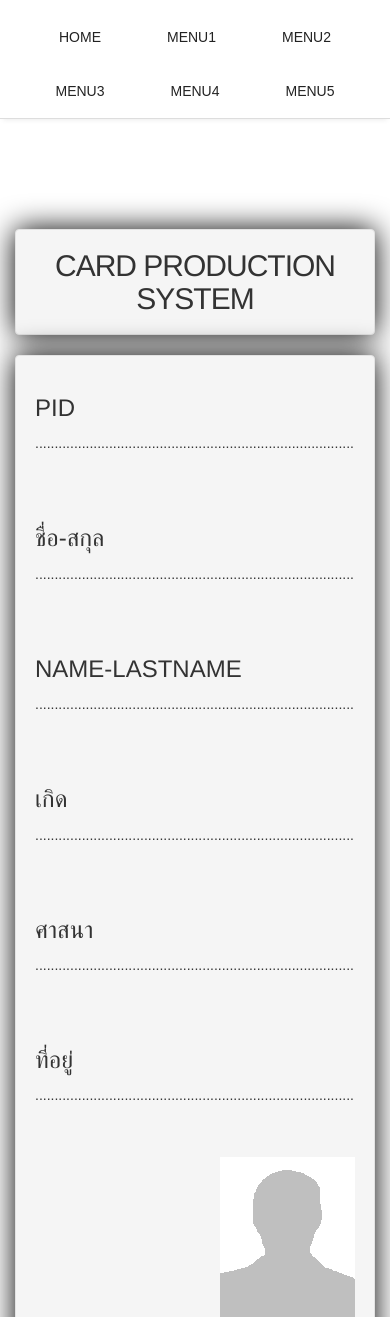
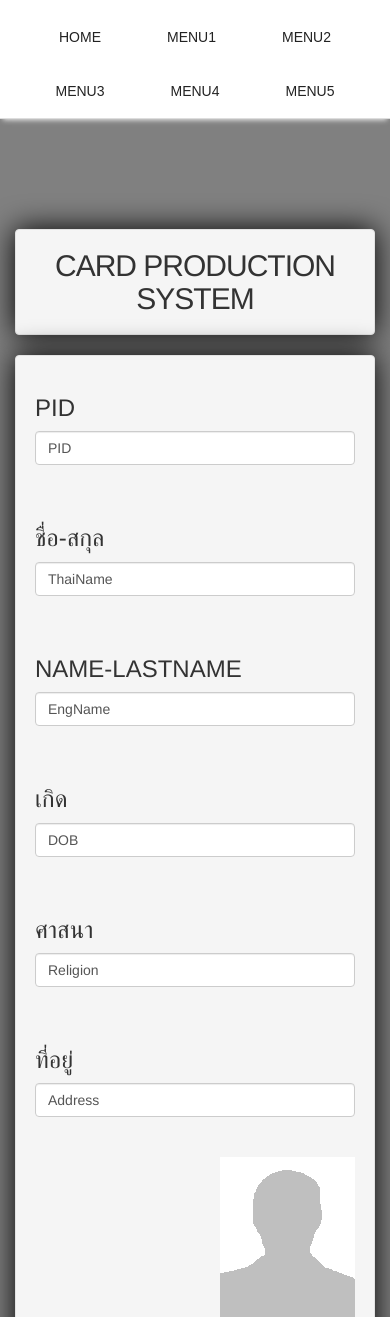
Before and after one commit to O3-774f79/menu-gp, a React (Create React App) app: page /Infocard in a window 390 px wide. Shown: the top 1317 px of the page. Built offline with nearby package versions, Linux system fonts and the light colour scheme.

Commit message:
mock data in display page

```diff
--- /dev/null
+++ b/src/components/modaKey.js
@@ -0,0 +1,62 @@
+import React, { PureComponent } from 'react'
+import { Button, Modal } from 'react-bootstrap'
+class ModalComponent extends PureComponent {
+  constructor(props) {
+    super(props)
+    this.state = { show: false }
+    this.open = this.open.bind(this)
+    this.close = this.close.bind(this)
+  }
+  close() {
+    this.setState({ show: false })
+  }
+  open() {
+    this.setState({ show: true })
+  }
+  render() {
+    console.log(this.state)
+    return <div>
+        <Button bsStyle="primary" onClick={this.open}>
+          เปลี่ยน key
+        </Button>
+        <Modal show={this.state.show} onHide={this.close} container={this} aria-labelledby="contained-modal-title">
+          <Modal.Header closeButton>
+            <Modal.Title id="contained-modal-title">
+              Change Key
+            </Modal.Title>
+          </Modal.Header>
+          <Modal.Body style={{ height: 300 }}>
+            <div className="col-md-2" style={{ textAlign: 'right' }}>
+              <label>Input PID</label>
+            </div>
+            <div className="col-md-8">
+              <input type="text" className="form-control" />
+            </div>
+            <div className="col-md-2">
+              <button style={{ marginBottom: 30 }} className="btn btn-warning">
+                Verify
+              </button>
+            </div>
+            <div className="col-md-2" style={{ textAlign: 'right' }}>
+              <label>Old Key</label>
+            </div>
+            <div className="col-md-10">
+              <input type="text" className="form-control" />
+            </div>
+            <div className="col-md-2" style={{ textAlign: 'right' }}>
+              <label>New Key</label>
+            </div>
+            <div className="col-md-10">
+              <input type="text" className="form-control" />
+            </div>
+            <div className="col-md-2.offset-5">
+              <button style={{ marginTop: 20 }} className="btn btn-primary">
+                เปลี่ยน key
+              </button>
+            </div>
+          </Modal.Body>
+        </Modal>
+      </div>
+  }
+}
+export default ModalComponent
--- /dev/null
+++ b/src/components/modalPin.js
@@ -0,0 +1,56 @@
+import React, { PureComponent } from 'react'
+import { Button, Modal } from 'react-bootstrap'
+const styles = {
+    marginTop: 15
+}
+class ModalPin extends PureComponent {
+  constructor(props) {
+    super(props)
+    this.state = { show: false }
+    this.open = this.open.bind(this)
+    this.close = this.close.bind(this)
+  }
+  close() {
+    this.setState({ show: false })
+  }
+  open() {
+    this.setState({ show: true })
+  }
+  render() {
+    return <div>
+        <Button bsStyle="primary" onClick={this.open} style={{ marginTop: '10px' }}>
+          Change Pin
+        </Button>
+        <Modal show={this.state.show} onHide={this.close} container={this} aria-labelledby="contained-modal-title">
+          <Modal.Header closeButton>
+            <Modal.Title id="contained-modal-title">Change Pin</Modal.Title>
+          </Modal.Header>
+          <Modal.Body style={{ height: 300 }}>
+            <div className="col-md-2" style={styles}>
+              <label>Old Pin</label>
+            </div>
+            <div className="col-md-10">
+              <input style={styles} type="text" className="form-control" />
+            </div>
+            <div className="col-md-2" style={styles}>
+              <label>New Pin</label>
+            </div>
+            <div className="col-md-10">
+              <input style={styles} type="text" className="form-control" />
+            </div>
+            <div className="col-md-2" style={styles}>
+              <label>Confirm Pin</label>
+            </div>
+            <div className="col-md-10">
+              <input style={styles} type="text" className="form-control" />
+            </div>
+
+            <Button style={{ marginTop: 20 }} bsStyle="primary">
+              เปลี่ยน Pin
+            </Button>
+          </Modal.Body>
+        </Modal>
+      </div>
+  }
+}
+export default ModalPin
--- a/src/pages/Infocard.js
+++ b/src/pages/Infocard.js
@@ -2,9 +2,33 @@ import React, { PureComponent } from 'react'
 import '../resource/css/style.css'
 import HeaderNav from '../components/HeaderNav'
 import FaceShadow from '../resource/images/face_shadow.png'
+import { FormControl } from 'react-bootstrap'
 class Infocard extends PureComponent {
+  constructor(props) {
+    super(props)
+    this.state = {
+      PID: 'PID',
+      ThaiName: 'ThaiName',
+      EngName: 'EngName',
+      DOB: 'DOB',
+      Religion: 'Religion',
+      Address: 'Address'
+    }
+    this.inputData = this.inputData.bind(this)
+  }
+  inputData() {
+    this.setState({
+      PID: '123456789',
+      Name: 'test tester',
+      EngName: 'Eng englist',
+      DOB: '5-10-59',
+      Religion: 'satan',
+      Address: 'bankok'
+    })
+  }
+
   render() {
-    return <div>
+    return <div className="root">
         <HeaderNav />
         <div className="main-section">
           <div className="container">
@@ -17,49 +41,37 @@ class Infocard extends PureComponent {
                   <div className="service-list">
                     <div className="service-list-col2">
                       <h3>PID</h3>
-                      <p id="pid">
-                        .................................................................................................
-                      </p>
+                      <FormControl type="text" value={this.state.PID} placeholder="Enter text" disable />
                     </div>
                   </div>
                   <div className="service-list">
                     <div className="service-list-col2">
                       <h3>ชื่อ-สกุล</h3>
-                      <p id="thai_name">
-                        .................................................................................................
-                      </p>
+                      <FormControl type="text" value={this.state.ThaiName} placeholder="Enter text" disable />
                     </div>
                   </div>
                   <div className="service-list">
                     <div className="service-list-col2">
                       <h3>Name-Lastname</h3>
-                      <p id="eng_name">
-                        .................................................................................................
-                      </p>
+                      <FormControl type="text" value={this.state.EngName} placeholder="Enter text" disable />
                     </div>
                   </div>
                   <div className="service-list">
                     <div className="service-list-col2">
                       <h3>เกิด</h3>
-                      <p id="dob">
-                        .................................................................................................
-                      </p>
+                      <FormControl type="text" value={this.state.DOB} placeholder="Enter text" disable />
                     </div>
                   </div>
                   <div className="service-list">
                     <div className="service-list-col2">
                       <h3>ศาสนา</h3>
-                      <p id="reg">
-                        .................................................................................................
-                      </p>
+                      <FormControl type="text" value={this.state.Religion} placeholder="Enter text" disable />
                     </div>
                   </div>
                   <div className="service-list">
                     <div className="service-list-col2">
                       <h3>ที่อยู่</h3>
-                      <p id="address">
-                        .................................................................................................
-                      </p>
+                      <FormControl type="text" value={this.state.Address} placeholder="Enter text" disable />
                     </div>
                   </div>
                 </div>
@@ -67,7 +79,7 @@ class Infocard extends PureComponent {
                   <img id="image" src={FaceShadow} />
                 </figure>
               </div>
-              <button style={{ margin: '20px' }} id="btn">
+              <button style={{ margin: '20px' }} id="btn" onClick={this.inputData}>
                 Click me
               </button>
             </div>
--- a/src/pages/Keymanage.js
+++ b/src/pages/Keymanage.js
@@ -1,10 +1,11 @@
 import React, { PureComponent } from 'react'
 import '../resource/css/style.css'
 import HeaderNav from '../components/HeaderNav'
+import ModalComponent from '../components/modaKey'
 
 class Keymanage extends PureComponent {
   render() {
-    return <div>
+    return <div className="root">
         <HeaderNav />
         <section className="main-section">
           <div className="container">
@@ -13,23 +14,9 @@ class Keymanage extends PureComponent {
                 <h2> Key Management System</h2>
               </div>
               <div className="well" style={{ height: '500px' }} id="service-body">
-                <div className="row">
-                  <div className="col-md-12" style={{ marginBottom: '50px' }}>
-                    <div className="col-md-2" style={{ textAlign: 'right' }}>
-                      <label for="">input PID</label>
-                    </div>
-                    <div className="col-md-6">
-                      <input type="text" className="form-control" />
-                    </div>
-                    <div className="col-md-2">
-                      <button className="btn btn-warning">verify</button>
-                    </div>
-                  </div>
-                </div>
-
                 <div className="col-md-12">
                   <div className="col-md-12">
-                    <table className="table table-striped">
+                    <table className="table table-striped" style={{marginTop: 60}}>
                       <thead>
                         <tr>
                           <th style={{ textAlign: 'center', width: '20%' }}>
@@ -62,9 +49,7 @@ class Keymanage extends PureComponent {
                       </tbody>
                     </table>
                     <div className="row" style={{ margin: '30px' }}>
-                      <button type="button" className="btn btn-primary" >
-                        เปลี่ยน Key
-                      </button>
+                      <ModalComponent />
                     </div>
                   </div>
                 </div>
--- a/src/pages/Preperso.js
+++ b/src/pages/Preperso.js
@@ -4,7 +4,7 @@ import '../resource/css/style.css'
 import { DropdownButton, MenuItem, Button } from 'react-bootstrap'
 class Preperso extends PureComponent {
   render() {
-    return <div>
+    return <div className="root">
         <HeaderNav />
         <div className="main-section">
           <div className="container">
@@ -45,7 +45,7 @@ class Preperso extends PureComponent {
               <form>
                 <div className="form-group row">
                   <div className="col-xs-3 col-xs-offset-4">
-                    <label for="ex3" style={{ marginRight: 10 }}>
+                    <label  style={{ marginRight: 10 }}>
                       จำนวนวน
                     </label>
                     <input className="form-control" id="ex3" type="text" />
--- a/src/resource/css/style.css
+++ b/src/resource/css/style.css
@@ -13,6 +13,9 @@
 }
 .fl-rt {
   float: right;
+}
+.root {
+  background: gray
 }
 /* Clear Floated Elements
 ---------------------------------*/
```
Also changed, not shown: src/pages/Managepin.js (+5 -10 lines).
